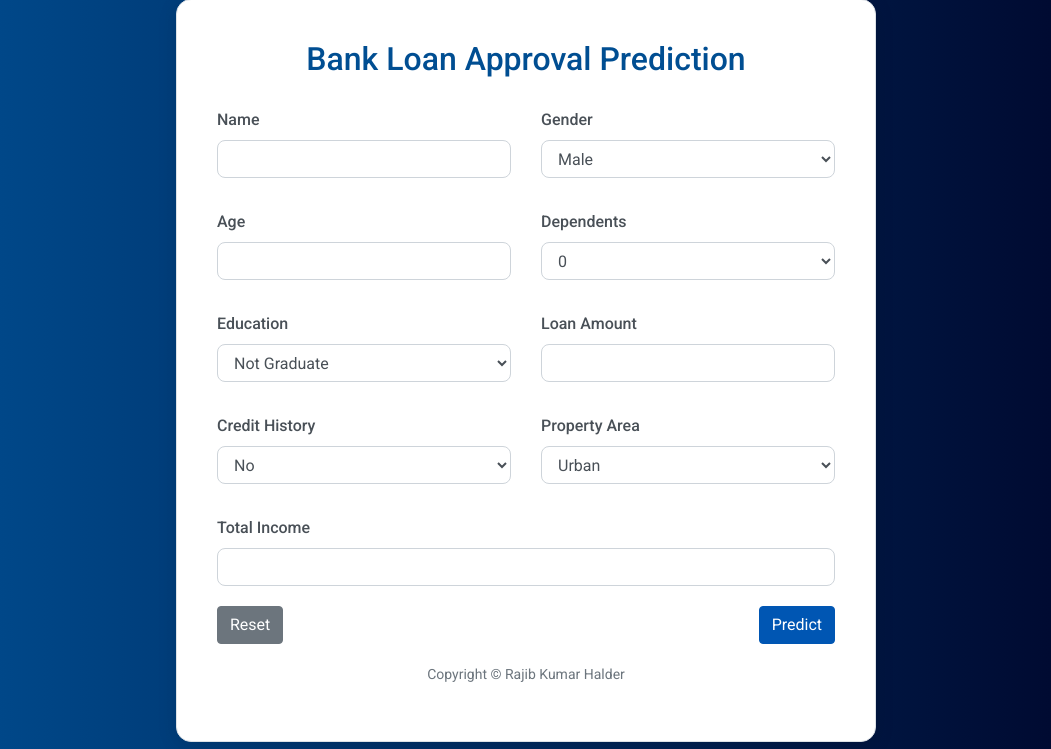
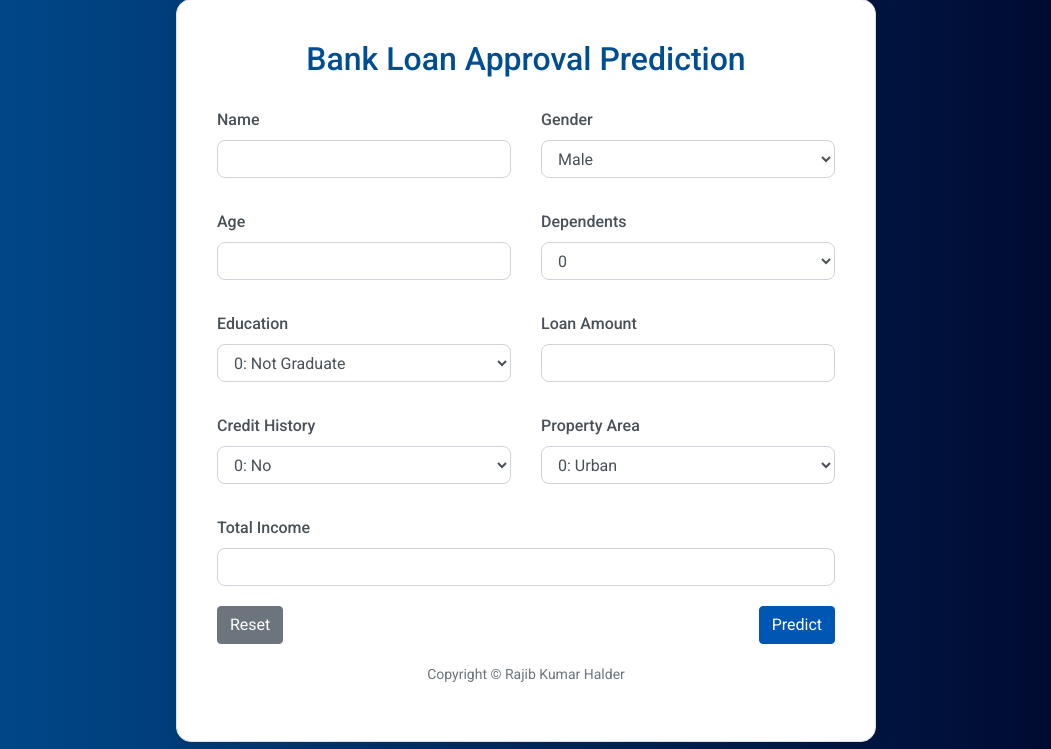
Before and after one commit to rajib1346/Bank_Loan_App_EXAI, a Flask app: page / in a window 1280 px wide. Shown: the part 51-800 px from the top of the page, without its empty margins (114-1165 px from the left). Run offline with Flask 3, Linux system fonts and the light colour scheme; parts of the project's set-up code (start-up, migrations or seed data) failed here and were passed over; some libraries are stand-ins or nearby versions.

Commit message:
Update index.html

```diff
--- a/templates/index.html
+++ b/templates/index.html
@@ -141,8 +141,8 @@
                             <div class="form-group">
                                 <label for="Education">Education</label>
                                 <select class="form-control" name="Education" required>
-                                    <option value="0">Not Graduate</option>
-                                    <option value="1">Graduate</option>
+                                    <option value="0">0: Not Graduate</option>
+                                    <option value="1">1: Graduate</option>
                                 </select>
                             </div>
                         </div>
@@ -158,8 +158,8 @@
                             <div class="form-group">
                                 <label for="Credit_History">Credit History</label>
                                 <select class="form-control" name="Credit_History" required>
-                                    <option value="0">No</option>
-                                    <option value="1">Yes</option>
+                                    <option value="0">0: No</option>
+                                    <option value="1">1: Yes</option>
                                 </select>
                             </div>
                         </div>
@@ -167,9 +167,9 @@
                             <div class="form-group">
                                 <label for="Property_Area">Property Area</label>
                                 <select class="form-control" name="Property_Area" required>
-                                    <option value="0">Urban</option>
-                                    <option value="1">Rural</option>
-                                    <option value="2">Semiurban</option>
+                                    <option value="0">0: Urban</option>
+                                    <option value="1">1: Rural</option>
+                                    <option value="2">2: Semiurban</option>
                                 </select>
                             </div>
                         </div>
```
